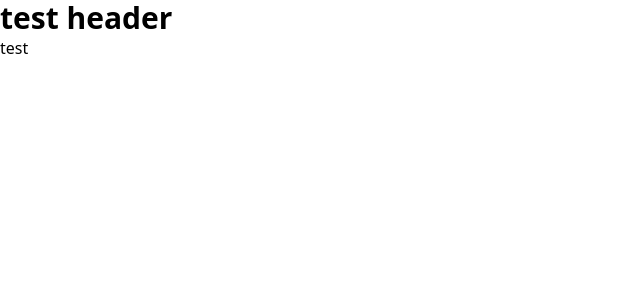
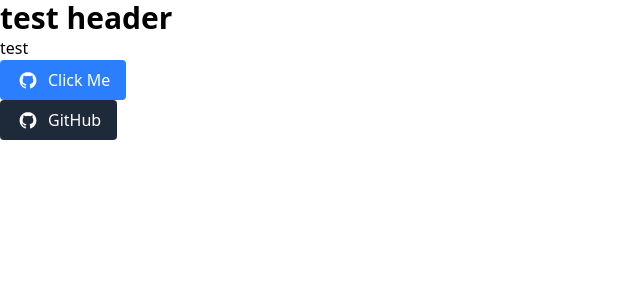
Before and after one commit to amabella-aguiluz/portfolio, a React (Vite) app: page / in a window 1280 px wide. Shown: the top 300 px of the page, without its empty margins (0-640 px from the left). Built offline with nearby package versions, Linux system fonts and the light colour scheme.

Commit message:
added button components

```diff
--- a/index.html
+++ b/index.html
@@ -5,6 +5,7 @@
     <link rel="icon" type="image/svg+xml" href="/vite.svg" />
     <meta name="viewport" content="width=device-width, initial-scale=1.0" />
     <LINK href="/src/style.css" rel="stylesheet">
+
     <title>amabella-portfolio</title>
   </head>
   <body>
--- a/package.json
+++ b/package.json
@@ -12,7 +12,8 @@
   "dependencies": {
     "@tailwindcss/vite": "^4.1.18",
     "react": "^19.2.0",
-    "react-dom": "^19.2.0"
+    "react-dom": "^19.2.0",
+    "react-icons": "^5.5.0"
   },
   "devDependencies": {
     "@eslint/js": "^9.39.1",
--- a/src/App.jsx
+++ b/src/App.jsx
@@ -2,6 +2,7 @@ import { useState } from 'react'
 import './App.css'
 import wide_pic from "./assets/wide.jpg"
 import portrait_pic from "./assets/pfp.jpg"
+import { DiGithubBadge } from "react-icons/di";
 
 function HeaderText({header}){
   return(
@@ -34,15 +35,41 @@ function PortraitImage({src, alt}){
     <div className="flex w-auto h-auto">
       <img src={src} alt={alt} className="w-auto h-full"/>
     </div>
+  )}
+
+
+function ButtonIcon({text, onClick, icon}){
+  return(
+    <button onClick={onClick} className="px-4 py-2 bg-blue-500 text-white rounded flex items-center gap-2">
+      {icon}{text}
+    </button>
+  )
+}
+
+function ButtonIconLink({text,url, icon}){
+  const click= () => {
+  window.open(url, "_blank");
+  };
+  return(
+    <button onClick={click} className="px-4 py-2 bg-gray-800 text-white rounded flex items-center gap-2 hover:bg-gray-700">
+      {icon}{text}
+    </button>
   )
 }
 
 
+function Button({text, onClick}){
+  return(
+    <button onClick={onClick} className="px-1 py-1 bg-blue-500 text-white rounded">
+      {text}
+    </button>
+  )
+}
 
 // assets:
-//   text box !
-//   wide image !
-//   portrait image !
+//   !text box
+//   !wide image
+//   !portrait image
 //   text box (front) + wide image
 
 // about me:
@@ -70,6 +97,8 @@ function App() {
       <RegularText text="test" />
       {/* <WideImage src={wide_pic} alt='wide image'/>
       <PortraitImage src={portrait_pic} alt='portrait image'/> */}
+      <ButtonIcon text="Click Me" onClick={() => alert("Button Clicked!")} icon={ <DiGithubBadge size="1.5em"/> } />
+      <ButtonIconLink text="GitHub" url="https://github.com/amabella-aguiluz" icon={ <DiGithubBadge size="1.5em"/> } />
     </>
   )
 }
```
Also changed, not shown: 1 other file (tests, documents, lock files or other folders).
